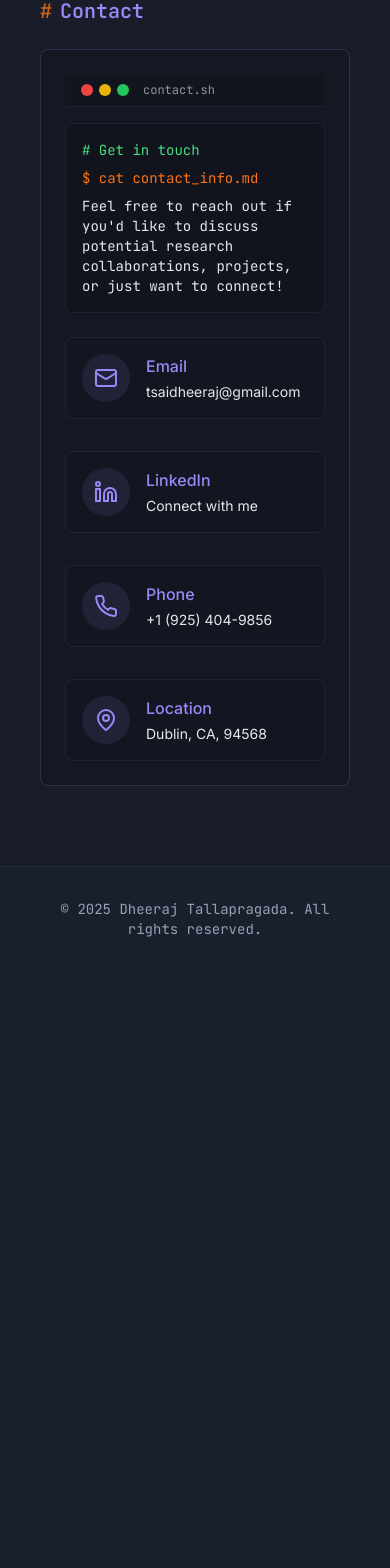
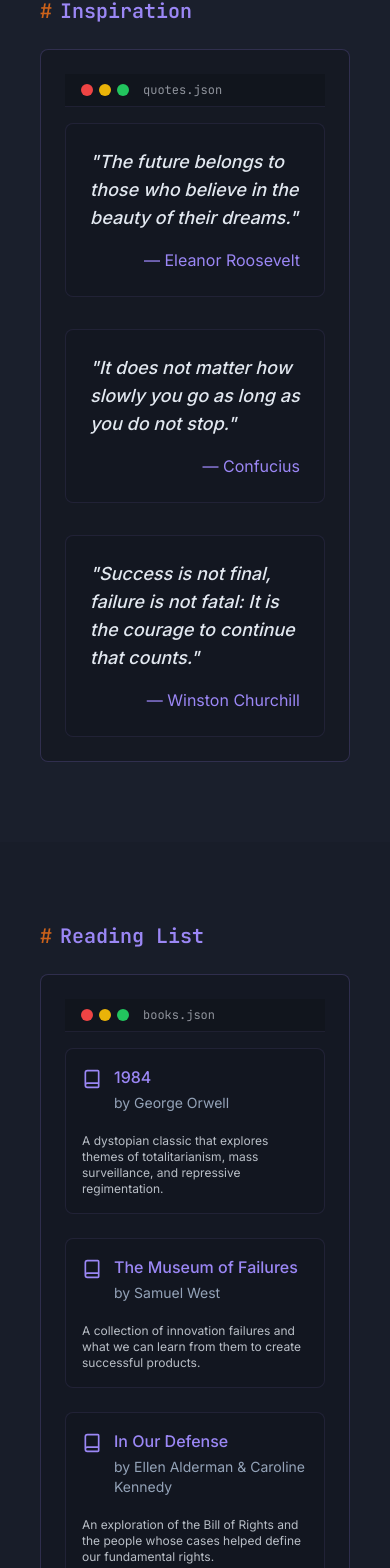
Before and after one commit to draj222/hidheeraj, a React (Vite) app: page / in a window 390 px wide. Shown: the part 10299-11867 px from the top of the page. Before the commit the page ends 11270 px from the top, so only its background shows below. Built offline with nearby package versions, Linux system fonts and the light colour scheme.

Commit message:
Add inspiration and reading list sections
Added new sections with inspirational quotes and a reading list.

```diff
--- /dev/null
+++ b/src/components/Inspiration.tsx
@@ -0,0 +1,50 @@
+
+import React from 'react';
+
+const Inspiration = () => {
+  const quotes = [
+    {
+      text: "The future belongs to those who believe in the beauty of their dreams.",
+      author: "Eleanor Roosevelt"
+    },
+    {
+      text: "It does not matter how slowly you go as long as you do not stop.",
+      author: "Confucius"
+    },
+    {
+      text: "Success is not final, failure is not fatal: It is the courage to continue that counts.",
+      author: "Winston Churchill"
+    }
+  ];
+
+  return (
+    <section id="inspiration" className="py-20 px-4">
+      <div className="container mx-auto">
+        <h2 className="section-heading">Inspiration</h2>
+
+        <div className="terminal-glass p-6">
+          <div className="terminal-header mb-4">
+            <div className="terminal-dot bg-red-500"></div>
+            <div className="terminal-dot bg-yellow-500"></div>
+            <div className="terminal-dot bg-green-500"></div>
+            <span className="ml-2 text-xs font-mono text-terminal-text/60">quotes.json</span>
+          </div>
+
+          <div className="grid gap-8">
+            {quotes.map((quote, index) => (
+              <div
+                key={index}
+                className="p-6 border border-terminal-highlight/10 rounded-lg bg-terminal-black/20"
+              >
+                <p className="text-lg font-medium text-terminal-text mb-4 italic">"{quote.text}"</p>
+                <p className="text-right text-terminal-highlight">— {quote.author}</p>
+              </div>
+            ))}
+          </div>
+        </div>
+      </div>
+    </section>
+  );
+};
+
+export default Inspiration;
--- /dev/null
+++ b/src/components/ReadingList.tsx
@@ -0,0 +1,75 @@
+
+import React from 'react';
+import { Book } from 'lucide-react';
+
+const ReadingList = () => {
+  const books = [
+    {
+      title: "1984",
+      author: "George Orwell",
+      description: "A dystopian classic that explores themes of totalitarianism, mass surveillance, and repressive regimentation."
+    },
+    {
+      title: "The Museum of Failures",
+      author: "Samuel West",
+      description: "A collection of innovation failures and what we can learn from them to create successful products."
+    },
+    {
+      title: "In Our Defense",
+      author: "Ellen Alderman & Caroline Kennedy",
+      description: "An exploration of the Bill of Rights and the people whose cases helped define our fundamental rights."
+    },
+    {
+      title: "Thinking, Fast and Slow",
+      author: "Daniel Kahneman",
+      description: "An analysis of the two different systems that drive the way we think and make decisions."
+    },
+    {
+      title: "The Code Breaker",
+      author: "Walter Isaacson",
+      description: "The story of Jennifer Doudna, Nobel Prize winner for her work on CRISPR gene editing technology."
+    },
+    {
+      title: "Sapiens: A Brief History of Humankind",
+      author: "Yuval Noah Harari",
+      description: "A journey through the history of the human species, from ancient humans to the present day."
+    }
+  ];
+
+  return (
+    <section id="reading" className="py-20 px-4 bg-terminal-darker/30">
+      <div className="container mx-auto">
+        <h2 className="section-heading">Reading List</h2>
+
+        <div className="terminal-glass p-6">
+          <div className="terminal-header mb-4">
+            <div className="terminal-dot bg-red-500"></div>
+            <div className="terminal-dot bg-yellow-500"></div>
+            <div className="terminal-dot bg-green-500"></div>
+            <span className="ml-2 text-xs font-mono text-terminal-text/60">books.json</span>
+          </div>
+
+          <div className="grid grid-cols-1 md:grid-cols-2 lg:grid-cols-3 gap-6">
+            {books.map((book, index) => (
+              <div
+                key={index}
+                className="p-4 border border-terminal-highlight/10 rounded-lg bg-terminal-black/20 flex flex-col"
+              >
+                <div className="flex items-start gap-3 mb-3">
+                  <Book className="h-5 w-5 mt-1 text-terminal-highlight flex-shrink-0" />
+                  <div>
+                    <h3 className="text-terminal-highlight font-medium mb-1">{book.title}</h3>
+                    <p className="text-sm text-terminal-muted mb-2">by {book.author}</p>
+                  </div>
+                </div>
+                <p className="text-xs text-terminal-text/80 mt-auto">{book.description}</p>
+              </div>
+            ))}
+          </div>
+        </div>
+      </div>
+    </section>
+  );
+};
+
+export default ReadingList;
--- a/src/pages/Index.tsx
+++ b/src/pages/Index.tsx
@@ -1,3 +1,4 @@
+
 import React from 'react';
 import Layout from '../components/Layout';
 import Terminal from '../components/Terminal';
@@ -6,6 +7,8 @@ import Flashcards from '../components/Flashcards';
 import Education from '../components/Education';
 import Skills from '../components/Skills';
 import Awards from '../components/Awards';
+import Inspiration from '../components/Inspiration';
+import ReadingList from '../components/ReadingList';
 import Contact from '../components/Contact';
 import { Briefcase, Award, Beaker, Users } from 'lucide-react';
 
@@ -205,6 +208,8 @@ const Index = () => {
       <Education />
       <Skills />
       <Awards />
+      <Inspiration />
+      <ReadingList />
       <Contact />
     </Layout>
   );
```
